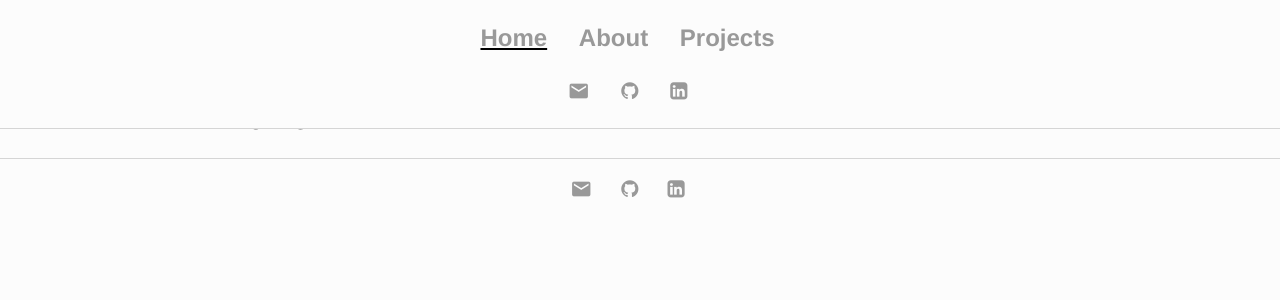
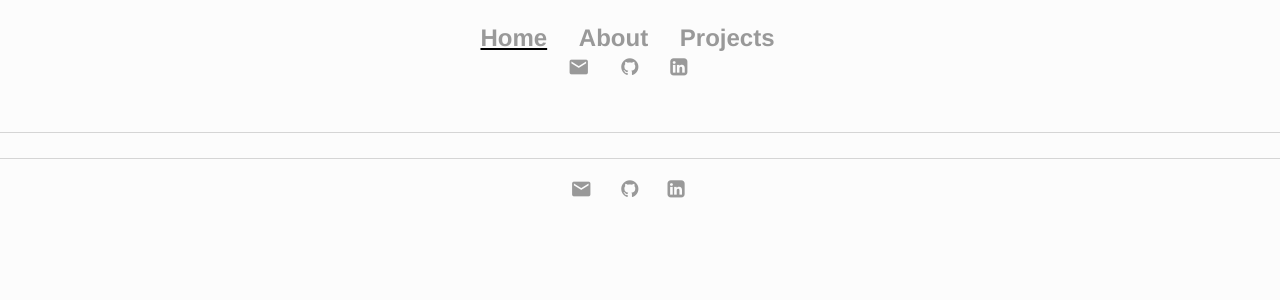
Before and after one commit to clfkenny/clfkenny.github.io, a Jekyll site: the page built from index.md, in a window 1280 px wide. Shown: the top 300 px of the page. Built offline with Jekyll 4.4.1, drawn with Linux system fonts in a browser that asks for light colours.

Commit message:
Update default.html

```diff
--- a/_layouts/default.html
+++ b/_layouts/default.html
@@ -13,12 +13,13 @@
 	        		<li><a href="/">Home</a></li>
 		        	<li><a href="/about">About</a></li>
 	        		<li><a href="/projects">Projects</a></li>
+				<li> <ul>
+	        			<li><a href="mailto:lov.kenny1996@gmail.com"><i class="material-icons" style="font-size:22px">email</i></a></li>
+	        			<li><a href="https://github.com/clfkenny"><i class="fa fa-github" style="font-size:20px"></i> </a></li>
+					<li><a href="https://www.linkedin.com/in/kenny-lov/"><i class="fa fa-linkedin-square" style="font-size:20px"></i></a></li>
+					</ul></li>
 	    		</ul>
-	    		<ul>
-	        		<li><a href="mailto:lov.kenny1996@gmail.com"><i class="material-icons" style="font-size:22px">email</i></a></li>
-	        		<li><a href="https://github.com/clfkenny"><i class="fa fa-github" style="font-size:20px"></i> </a></li>
-				<li><a href="https://www.linkedin.com/in/kenny-lov/"><i class="fa fa-linkedin-square" style="font-size:20px"></i></a></li>
-				</ul>
+
 			</nav>
 			<div class="container">
 
```
